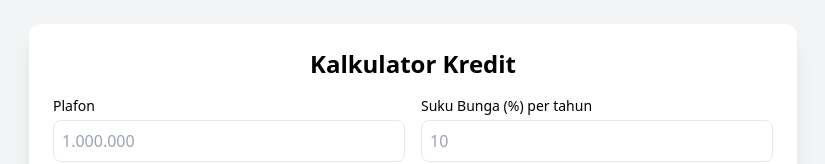
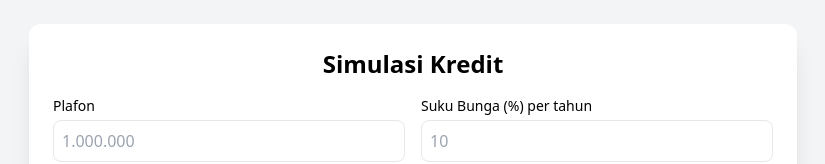
Before and after one commit to ardibprsutra/kalkulatorkredit, a plain HTML site: page index.html in a window 1280 px wide. Shown: the top 164 px of the page, without its empty margins (227-1052 px from the left). Drawn offline with nearby package versions, Linux system fonts and the light colour scheme.

Commit message:
Update index.html

```diff
--- a/index.html
+++ b/index.html
@@ -3,12 +3,12 @@
 <head>
   <meta charset="UTF-8">
   <meta name="viewport" content="width=device-width, initial-scale=1.0">
-  <title>Kalkulator Kredit</title>
+  <title>Simulasi Kredit</title>
   <script src="https://cdn.tailwindcss.com"></script>
 </head>
 <body class="bg-gray-100 min-h-screen p-6">
   <div class="max-w-3xl mx-auto bg-white shadow-xl rounded-xl p-6">
-    <h1 class="text-2xl font-bold mb-4 text-center">Kalkulator Kredit</h1>
+    <h1 class="text-2xl font-bold mb-4 text-center">Simulasi Kredit</h1>
 
     <!-- Form Input -->
     <div class="grid grid-cols-1 md:grid-cols-2 gap-4 mb-6">
```
